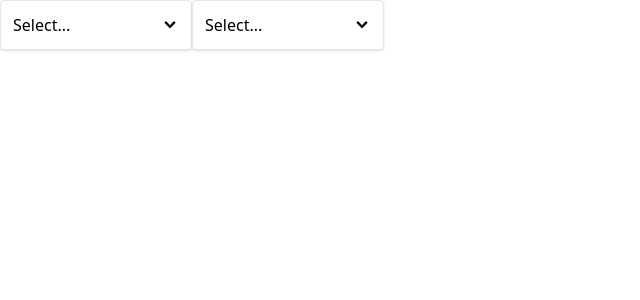
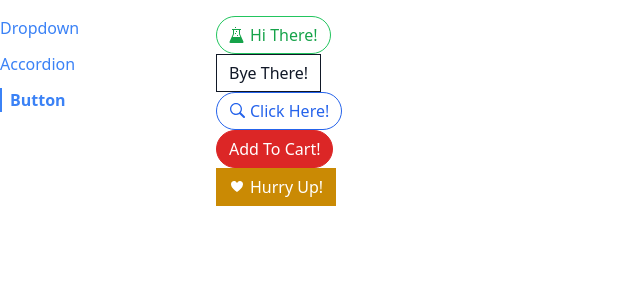
Before and after one commit to sharatkatwa/learning-react-components-inDepth, a React (Create React App) app: page /button in a window 1280 px wide. Shown: the top 300 px of the page, without its empty margins (0-640 px from the left). Built offline with nearby package versions, Linux system fonts and the light colour scheme.

Commit message:
create custom route and link components and sidebar

```diff
--- a/package.json
+++ b/package.json
@@ -12,6 +12,7 @@
     "react-dom": "^18.2.0",
     "react-icons": "^4.8.0",
     "react-scripts": "5.0.1",
+    "tailwind-scrollbar-hide": "^1.1.7",
     "web-vitals": "^2.1.4"
   },
   "scripts": {
--- a/src/App.js
+++ b/src/App.js
@@ -1,23 +1,24 @@
-import { useState } from 'react'
-import Dropdown from './components/Dropdown'
+import Route from './components/Route'
+import AccordionPage from './pages/AccordionPage'
+import DropdownPage from './pages/DropdownPage'
+import ButtonPage from './pages/ButtonPage'
+import Sidebar from './components/Sidebar'
 
 function App() {
-  const [selected, setSelected] = useState(null)
-
-  const options = [
-    { label: 'Red', value: 'red' },
-    { label: 'Blue', value: 'blue' },
-    { label: 'Green', value: 'green' },
-  ]
-
-  const handleSelect = (option) => {
-    setSelected(option)
-  }
-
   return (
-    <div className='flex'>
-      <Dropdown options={options} onChange={handleSelect} value={selected} />
-      <Dropdown options={options} onChange={handleSelect} value={selected} />
+    <div className='container mx-auto grid grid-cols-6 gap-4 mt-4'>
+      <Sidebar />
+      <div className='col-span-4'>
+        <Route path={'/accordion'}>
+          <AccordionPage />
+        </Route>
+        <Route path={'/dropdown'}>
+          <DropdownPage />
+        </Route>
+        <Route path={'/button'}>
+          <ButtonPage />
+        </Route>
+      </div>
     </div>
   )
 }
--- /dev/null
+++ b/src/components/Link.js
@@ -0,0 +1,28 @@
+import classNames from 'classnames'
+import useNavigation from '../hooks/use-navigation'
+
+function Link({ children, to, className, activeClassName }) {
+  const { navigate, currentPath } = useNavigation()
+
+  const handleClick = (e) => {
+    if (e.metaKey || e.ctrlKey) {
+      return
+    }
+    e.preventDefault()
+    navigate(to)
+  }
+
+  const classes = classNames(
+    'text-blue-500',
+    className,
+    currentPath === to && activeClassName
+  )
+
+  return (
+    <a className={classes} href={to} onClick={handleClick}>
+      {children}
+    </a>
+  )
+}
+
+export default Link
--- /dev/null
+++ b/src/components/Route.js
@@ -0,0 +1,12 @@
+import useNavigation from '../hooks/use-navigation'
+
+function Route({ children, path }) {
+  const { currentPath } = useNavigation()
+
+  if (path === currentPath) {
+    return children
+  }
+  return null
+}
+
+export default Route
--- /dev/null
+++ b/src/components/Sidebar.js
@@ -0,0 +1,28 @@
+import Link from './Link'
+
+function Sidebar() {
+  const links = [
+    { label: 'Dropdown', path: '/dropdown' },
+    { label: 'Accordion', path: '/accordion' },
+    { label: 'Button', path: '/button' },
+  ]
+  const renderedLinks = links.map((link) => {
+    return (
+      <Link
+        key={link.label}
+        to={link.path}
+        className='mb-3'
+        activeClassName='font-bold border-l-2 border-blue-500 pl-2'
+      >
+        {link.label}
+      </Link>
+    )
+  })
+  return (
+    <div className='sticky top-0 overflow-y-scroll flex flex-col items-start scrollbar-hide'>
+      {renderedLinks}
+    </div>
+  )
+}
+
+export default Sidebar
--- /dev/null
+++ b/src/context/Navigation.js
@@ -0,0 +1,31 @@
+import { createContext, useState, useEffect } from 'react'
+
+const NavigationContext = createContext()
+const NavigationProvider = ({ children }) => {
+  const [currentPath, setCurrentPath] = useState(window.location.pathname)
+
+  useEffect(() => {
+    const handler = () => {
+      setCurrentPath(window.location.pathname)
+    }
+    window.addEventListener('popstate', handler)
+
+    return () => {
+      window.removeEventListener('popstate', handler)
+    }
+  }, [])
+
+  const navigate = (to) => {
+    window.history.pushState({}, '', to)
+    setCurrentPath(to)
+  }
+
+  return (
+    <NavigationContext.Provider value={{ currentPath, navigate }}>
+      {children}
+    </NavigationContext.Provider>
+  )
+}
+
+export { NavigationProvider }
+export default NavigationContext
--- /dev/null
+++ b/src/hooks/use-navigation.js
@@ -0,0 +1,8 @@
+import React, { useContext } from 'react'
+import NavigationContext from '../context/Navigation'
+
+function useNavigation() {
+  return useContext(NavigationContext)
+}
+
+export default useNavigation
--- a/src/index.js
+++ b/src/index.js
@@ -2,9 +2,14 @@
 import React from 'react'
 import reactDOM from 'react-dom/client'
 
+import { NavigationProvider } from './context/Navigation'
 import App from './App'
 
 const el = document.getElementById('root')
 const root = reactDOM.createRoot(el)
 
-root.render(<App />)
+root.render(
+  <NavigationProvider>
+    <App />
+  </NavigationProvider>
+)
--- a/src/pages/ButtonPage.js
+++ b/src/pages/ButtonPage.js
@@ -5,14 +5,7 @@
   return (
     <div>
       <div>
-        <Button
-          success
-          rounded
-          outline
-          onClick={() => {
-            console.log('clicked....')
-          }}
-        >
+        <Button success rounded outline>
           <GoBeaker />
           Hi There!
         </Button>
--- a/src/pages/DropdownPage.js
+++ b/src/pages/DropdownPage.js
@@ -1,7 +1,24 @@
-import React from 'react'
+import { useState } from 'react'
+import Dropdown from '../components/Dropdown'
 
 function DropdownPage() {
-  return <div>DropdownPage</div>
+  const [selected, setSelected] = useState(null)
+
+  const options = [
+    { label: 'Red', value: 'red' },
+    { label: 'Blue', value: 'blue' },
+    { label: 'Green', value: 'green' },
+  ]
+
+  const handleSelect = (option) => {
+    setSelected(option)
+  }
+
+  return (
+    <div>
+      <Dropdown options={options} onChange={handleSelect} value={selected} />
+    </div>
+  )
 }
 
 export default DropdownPage
--- a/tailwind.config.js
+++ b/tailwind.config.js
@@ -4,5 +4,5 @@
   theme: {
     extend: {},
   },
-  plugins: [],
+  plugins: [require('tailwind-scrollbar-hide')],
 }
```
Also changed, not shown: 1 other file (tests, documents, lock files or other folders).
